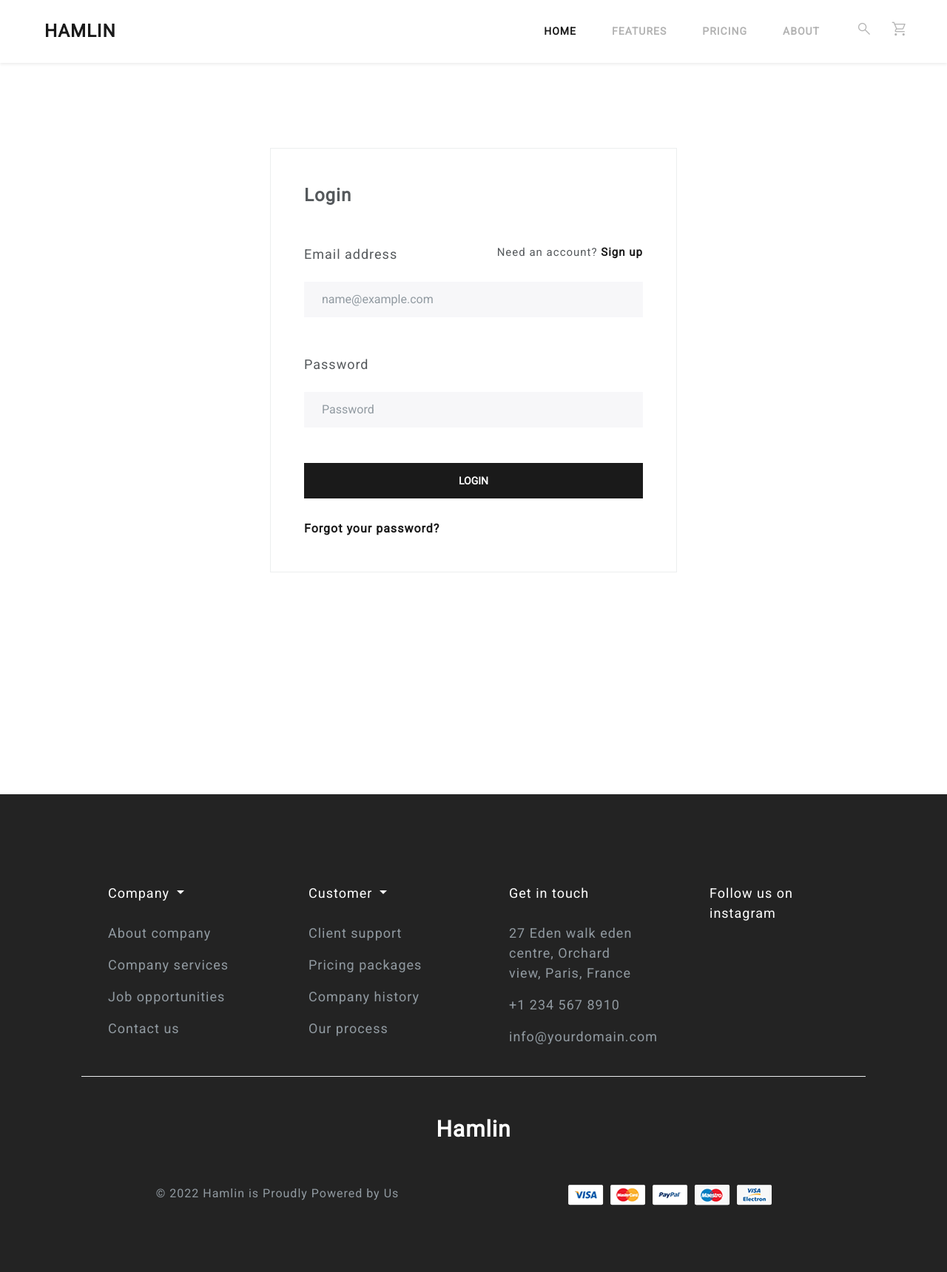
After one commit to bao201102/BorisFurniture, a PHP site: page /login-register.html in a window 1280 px wide. The commit adds this page. Shown: the whole page at 74% size. Run offline with PHP 8.4, Linux system fonts and the light colour scheme.

Commit message:
Login/Signup webpage

```diff
--- a/css/style.css
+++ b/css/style.css
@@ -6,6 +6,7 @@ body {
 
 a {
     text-decoration: none;
+    cursor: pointer;
 }
 
 p {
--- /dev/null
+++ b/login-register.html
@@ -0,0 +1,279 @@
+<!DOCTYPE html>
+<html lang="en">
+
+<head>
+    <meta charset="UTF-8">
+    <meta http-equiv="X-UA-Compatible" content="IE=edge">
+    <meta name="viewport" content="width=device-width, initial-scale=1.0">
+    <link rel="stylesheet" href="./css/bootstrap.css">
+    <link rel="stylesheet" href="./css/style.css">
+    <link rel="preconnect" href="https://fonts.googleapis.com">
+    <link rel="preconnect" href="https://fonts.gstatic.com" crossorigin>
+    <link href='https://fonts.googleapis.com/css?family=Roboto' rel='stylesheet'>
+    <link rel="stylesheet"
+        href="https://fonts.googleapis.com/css2?family=Material+Symbols+Outlined:opsz,wght,FILL,GRAD@20..48,100..700,0..1,-50..200" />
+    <title>Hamlin Furniture</title>
+</head>
+
+<body>
+    <div class="container-fluid p-0">
+        <!-- Navbar section -->
+        <nav class="navbar navbar-expand-lg fixed-top py-3 border-0 bg-white shadow-sm">
+            <div class="container-fluid">
+                <a class="navbar-brand ms-5 fs-3" href="./index.html">Hamlin</a>
+                <button class="navbar-toggler" type="button" data-bs-toggle="collapse"
+                    data-bs-target="#navbar-collapse-item" aria-controls="navbar-collapse-item" aria-expanded="false"
+                    aria-label="Toggle navigation">
+                    <span class="navbar-toggler-icon"></span>
+                </button>
+                <div class="collapse navbar-collapse fs-10" id="navbar-collapse-item">
+                    <ul class="navbar-nav ms-auto">
+                        <li class="nav-item">
+                            <a class="nav-link active" href="./index.html">Home
+                                <span class="visually-hidden">(current)</span>
+                            </a>
+                        </li>
+                        <li class="nav-item">
+                            <a class="nav-link" href="#">Features</a>
+                        </li>
+                        <li class="nav-item">
+                            <a class="nav-link" href="#">Pricing</a>
+                        </li>
+                        <li class="nav-item">
+                            <a class="nav-link" href="#">About</a>
+                        </li>
+                    </ul>
+                    <div class="nav-item">
+                        <ul class="navbar-nav gap-2 flex-row">
+                            <li>
+                                <a class="nav-link" href="./search.html" data-bs-toggle="offcanvas"
+                                    data-bs-target="#offcanvasTop" aria-controls="offcanvasTop">
+                                    <span class="material-symbols-outlined">
+                                        search
+                                    </span>
+                                </a>
+                            </li>
+                            <li class="cart-icon">
+                                <a id="btn-shop-cart" class="nav-link" href="./shopping_cart.html">
+                                    <span class="material-symbols-outlined">
+                                        shopping_cart
+                                    </span>
+                                </a>
+
+                                <!-- shopping cart -->
+                                <div class="header-cart-list shadow-lg">
+                                    <ul class="cart-product-list mb-2">
+                                        <li class="cart-product-item d-flex mb-2">
+                                            <img src="./img/Classic-Lamp.jpg" alt="" style="width: 20%;">
+
+                                            <div class="cart-product-description">
+                                                <div class="cart-product-main-des mb-2 fs-4">
+                                                    Classic Lamp
+                                                </div>
+                                                <div class="cart-product-sub-des" style="color: rgb(155, 150, 150);">
+                                                    <span class="cart-product-quantity">1</span>
+                                                    <span>x</span>
+                                                    <span>450,000
+                                                        <span class="pSymbol">$</span>
+                                                    </span>
+                                                </div>
+                                            </div>
+
+                                            <span class="material-symbols-outlined cart-delete">
+                                                close
+                                            </span>
+                                        </li>
+
+                                    </ul>
+                                    <div
+                                        class="cart-subtotal d-flex fs-4 justify-content-center align-items-center border-top border-bottom py-3 fs-5">
+                                        <label class="mx-1">Subtotal:</label>
+                                        <div class="fs-5 fw-semibold">1,000,000<span class="pSymbol">$</span>
+                                        </div>
+                                    </div>
+                                    <div class="cart-button d-flex flex-column justify-content-center mt-3">
+                                        <button class="btn btn-primary">View Cart</button>
+                                        <button class="btn btn-outline-primary mt-2">Checkout</button>
+                                    </div>
+                                </div>
+                            </li>
+                        </ul>
+                    </div>
+                </div>
+            </div>
+        </nav>
+
+        <!-- Search offcanvas section -->
+        <div class="offcanvas offcanvas-top container" style="height: 500px;" tabindex="-1" id="offcanvasTop"
+            aria-labelledby="offcanvasTopLabel">
+            <button type="button" class="btn-close mt-3 ms-auto fs-5" data-bs-dismiss="offcanvas"
+                aria-label="Close"></button>
+            <div class="container" style="padding: 100px;">
+                <div class="offcanvas-header">
+                    <h5 class="offcanvas-title" id="offcanvasTopLabel">What are you looking for?</h5>
+                </div>
+                <div class="offcanvas-body">
+                    <form class="d-flex">
+                        <input class="form-control me-sm-2" type="text" placeholder="Search">
+                        <button class="btn btn-primary my-2 my-sm-0" type="submit">Search</button>
+                    </form>
+                </div>
+            </div>
+        </div>
+
+        <!-- Signin section -->
+        <form>
+            <fieldset class="border mx-auto" style="padding: 45px; margin-top: 200px; width: 550px;">
+                <div class="" id="login-box">
+                    <legend class="mb-5 fw-bold">Login</legend>
+                    <div class="form-group">
+                        <div class="mb-5">
+                            <label class="mb-4 align-middle" style="font-size: 18px;" for="emailInput">Email
+                                address</label>
+                            <span class="float-end align-middle" style="font-size: 15px;">Need an account? <a
+                                    class="fw-bold" id="signup-btn">Sign up</a></span>
+                            <input type="email" class="form-control" id="emailInput" placeholder="name@example.com"
+                                required>
+                        </div>
+                        <div class="mb-5">
+                            <label class="mb-4" style="font-size: 18px;" for="passwordInput">Password</label>
+                            <input type="password" class="form-control" id="passwordInput" placeholder="Password"
+                                required>
+                        </div>
+                    </div>
+                    <button type="submit" class="btn btn-primary w-100 mb-4">Login</button>
+                    <a class="fs-5 fw-bold" href="">Forgot your password?</a>
+                </div>
+
+                <div class="d-none" id="signup-box">
+                    <legend class="mb-5 fw-bold">Sign up</legend>
+                    <div class="form-group">
+                        <div class="mb-5">
+                            <label class="mb-4 align-middle" style="font-size: 18px;" for="emailInput">Email
+                                address</label>
+                            <span class="float-end align-middle" style="font-size: 15px;">Already have an account? <a
+                                    class="fw-bold" id="login-btn">Log in</a></span>
+                            <input type="email" class="form-control" id="emailInput" placeholder="name@example.com"
+                                required>
+                        </div>
+                        <div class="mb-5">
+                            <label class="mb-4" style="font-size: 18px;" for="passwordInput">Password</label>
+                            <input type="password" class="form-control" id="passwordInput" placeholder="Password"
+                                required>
+                        </div>
+                    </div>
+                    <button type="submit" class="btn btn-primary w-100 mb-4">Sign up</button>
+                    <p class="fs-6 text-center">By clicking the "Sign up" button, you are creating an acconut, and agree
+                        to our Terms of Service and Privacy Policy</p>
+                </div>
+            </fieldset>
+        </form>
+
+        <!-- Footer section -->
+        <footer class="" style="padding-top: 80px; background-color: #232323; margin-top: 300px;">
+            <div class="container" style="padding: 40px;">
+                <div class="row">
+                    <!-- start footer col -->
+                    <div class="col-12 col-lg-6 col-xl-3 px-5" style="font-size: 18px; margin-bottom: 40px;">
+                        <p class="text-light dropdown-toggle" type="button" data-bs-toggle="collapse"
+                            data-bs-target="#col-toggler1" aria-controls="col-toggler1" aria-expanded="false"
+                            aria-label="Toggle navigation">
+                            Company
+                        </p>
+                        <br>
+                        <div class="row gap-3 collapse show" id="col-toggler1">
+                            <a href="" class="d-block text-muted">
+                                About company
+                            </a>
+                            <a href="" class="d-block text-muted">
+                                Company services
+                            </a>
+                            <a href="" class="d-block text-muted">
+                                Job opportunities
+                            </a>
+                            <a href="" class="d-block text-muted">
+                                Contact us
+                            </a>
+                        </div>
+                    </div>
+                    <!-- end footer col -->
+                    <!-- start footer col -->
+                    <div class="col-12 col-lg-6 col-xl-3 px-5" style="font-size: 18px; margin-bottom: 40px;">
+                        <p class="text-light dropdown-toggle" type="button" data-bs-toggle="collapse"
+                            data-bs-target="#col-toggler2" aria-controls="col-toggler2" aria-expanded="false"
+                            aria-label="Toggle navigation">
+                            Customer
+                        </p>
+                        <br>
+                        <div class="row gap-3 collapse show" id="col-toggler2">
+                            <a href="" class="d-block text-muted">
+                                Client support
+                            </a>
+                            <a href="" class="d-block text-muted">
+                                Pricing packages
+                            </a>
+                            <a href="" class="d-block text-muted">
+                                Company history
+                            </a>
+                            <a href="" class="d-block text-muted">
+                                Our process
+                            </a>
+                        </div>
+                    </div>
+                    <!-- end footer col -->
+                    <!-- start footer col -->
+                    <div class="col-12 col-lg-6 col-xl-3 px-5" style="font-size: 18px; margin-bottom: 40px;">
+                        <p class="text-light">
+                            Get in touch
+                        </p>
+                        <br>
+                        <div class="row gap-3">
+                            <span href="" class="d-block text-muted">
+                                27 Eden walk eden centre, Orchard view, Paris, France
+                            </span>
+                            <span href="" class="d-block text-muted">
+                                +1 234 567 8910
+                            </span>
+                            <span href="" class="d-block text-muted">
+                                info@yourdomain.com
+                            </span>
+                        </div>
+                    </div>
+                    <!-- end footer col -->
+                    <!-- start footer col -->
+                    <div class="col-12 col-lg-6 col-xl-3 px-5" style="font-size: 18px; margin-bottom: 40px;">
+                        <p class="text-light">
+                            Follow us on instagram
+                        </p>
+                        <br>
+                    </div>
+                    <!-- end footer col -->
+                </div>
+
+                <div class="container border-top">
+                    <div class="row mt-5 text-center align-items-center">
+                        <div class="col-12 col-lg-12 col-xxl-3" style="margin-bottom: 50px;">
+                            <a class="text-light fw-semibold" style="font-size: 30px;" href="#">Hamlin</a>
+                        </div>
+                        <div class="col-12 col-lg-6 col-xxl-6" style="margin-bottom: 50px;">
+                            <p class="text-muted fs-5">
+                                © 2022 Hamlin is Proudly Powered by Us
+                            </p>
+                        </div>
+                        <div class="col-12 col-lg-6 col-xxl-3" style="margin-bottom: 50px;">
+                            <img src="./img/footer-payment-icon.png" alt="">
+                        </div>
+                    </div>
+                </div>
+            </div>
+        </footer>
+    </div>
+</body>
+
+<script src="https://cdn.jsdelivr.net/npm/bootstrap@5.2.0/dist/js/bootstrap.bundle.min.js"
+    integrity="sha384-A3rJD856KowSb7dwlZdYEkO39Gagi7vIsF0jrRAoQmDKKtQBHUuLZ9AsSv4jD4Xa"
+    crossorigin="anonymous"></script>
+<script src="./js/general-effect.js"></script>
+<script src="./js/login-effect.js"></script>
+
+</html>
```
Also changed, not shown: js/login-effect.js (added, +14 -0 lines).
